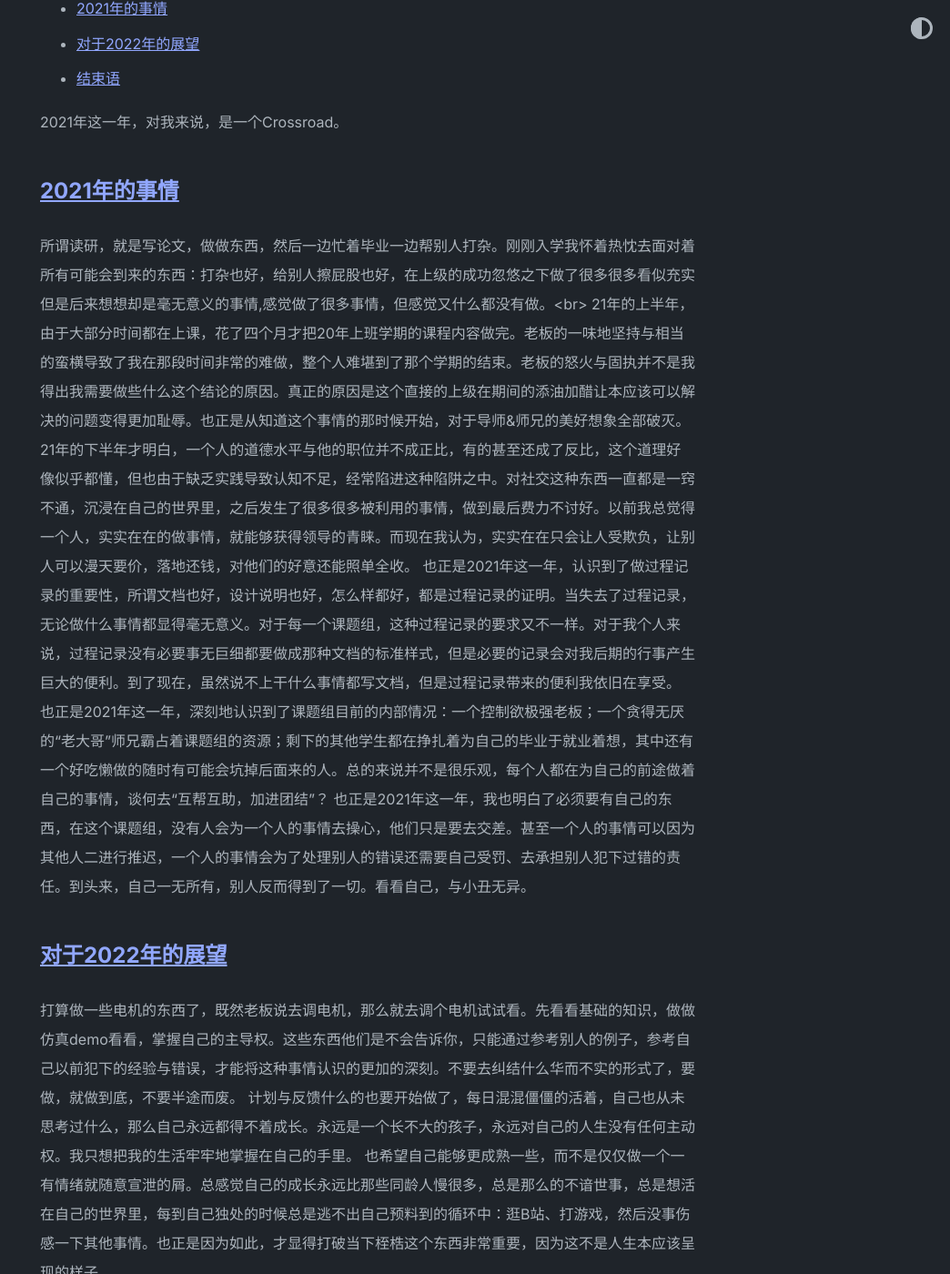
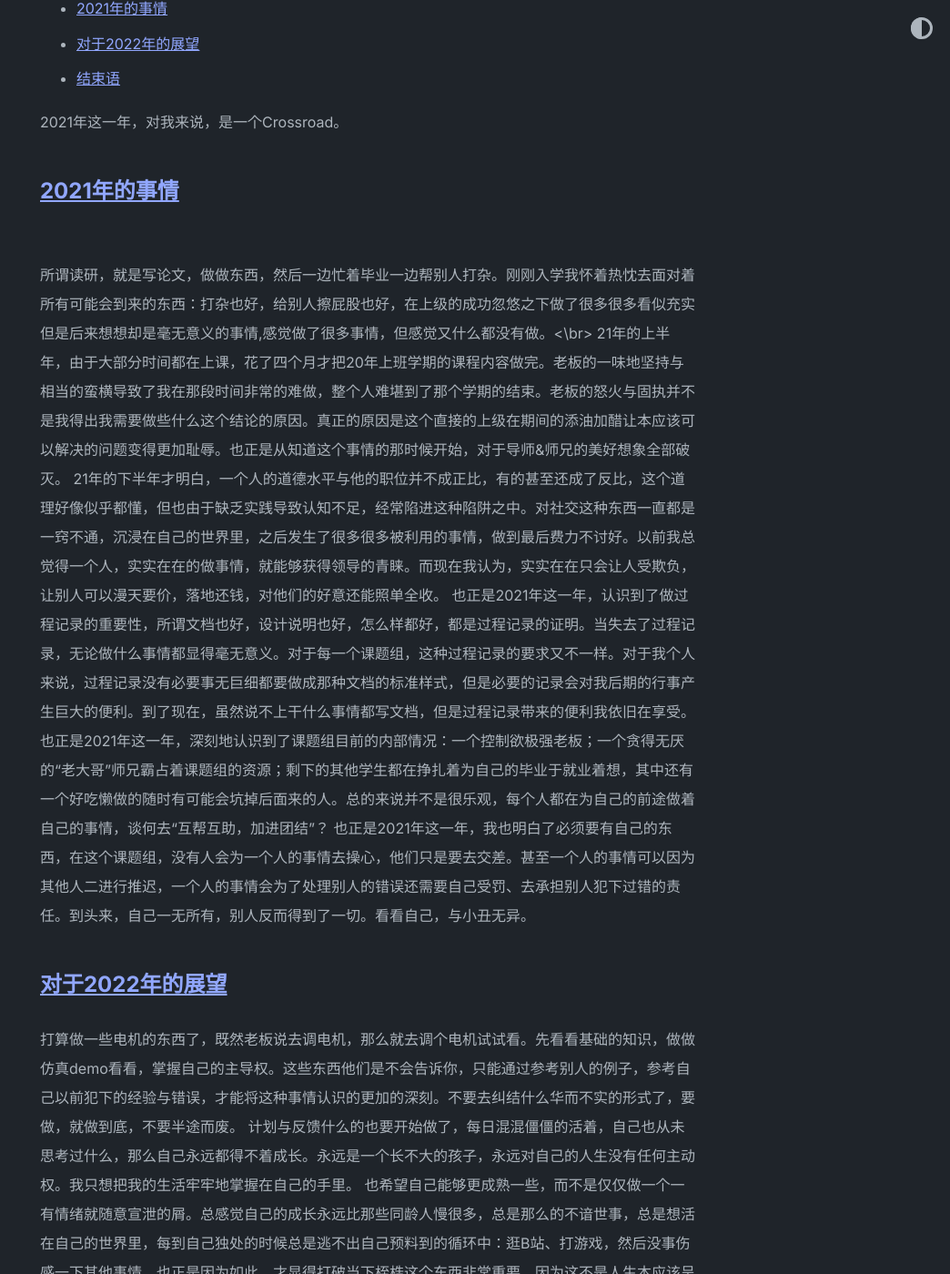
Before and after one commit to Withershins0001/Withershins.github.io, a Jekyll site: the page built from _posts/2022-01-02-The end of 2021.md, in a window 1280 px wide and 1400 px high, scrolled down 393 px. Shown: the whole window at 91% size, without its empty margins (236-1280 px from the left). Built offline with Jekyll 4.4.1, drawn with Linux system fonts in a browser that asks for light colours; part of the change alters nothing that is shown.

Commit message:
Update 2022-01-02-The end of 2021.md

```diff
--- a/_posts/2022-01-02-The end of 2021.md
+++ b/_posts/2022-01-02-The end of 2021.md
@@ -14,7 +14,7 @@ layout: post
 
 ## [2021年的事情](#2021年的事情)
 
-   所谓读研，就是写论文，做做东西，然后一边忙着毕业一边帮别人打杂。刚刚入学我怀着热忱去面对着所有可能会到来的东西：打杂也好，给别人擦屁股也好，在上级的成功忽悠之下做了很多很多看似充实但是后来想想却是毫无意义的事情,感觉做了很多事情，但感觉又什么都没有做。\<br>
+  <br/>所谓读研，就是写论文，做做东西，然后一边忙着毕业一边帮别人打杂。刚刚入学我怀着热忱去面对着所有可能会到来的东西：打杂也好，给别人擦屁股也好，在上级的成功忽悠之下做了很多很多看似充实但是后来想想却是毫无意义的事情,感觉做了很多事情，但感觉又什么都没有做。<\br>
    21年的上半年，由于大部分时间都在上课，花了四个月才把20年上班学期的课程内容做完。老板的一味地坚持与相当的蛮横导致了我在那段时间非常的难做，整个人难堪到了那个学期的结束。老板的怒火与固执并不是我得出我需要做些什么这个结论的原因。真正的原因是这个直接的上级在期间的添油加醋让本应该可以解决的问题变得更加耻辱。也正是从知道这个事情的那时候开始，对于导师&师兄的美好想象全部破灭。
   21年的下半年才明白，一个人的道德水平与他的职位并不成正比，有的甚至还成了反比，这个道理好像似乎都懂，但也由于缺乏实践导致认知不足，经常陷进这种陷阱之中。对社交这种东西一直都是一窍不通，沉浸在自己的世界里，之后发生了很多很多被利用的事情，做到最后费力不讨好。以前我总觉得一个人，实实在在的做事情，就能够获得领导的青睐。而现在我认为，实实在在只会让人受欺负，让别人可以漫天要价，落地还钱，对他们的好意还能照单全收。
    也正是2021年这一年，认识到了做过程记录的重要性，所谓文档也好，设计说明也好，怎么样都好，都是过程记录的证明。当失去了过程记录，无论做什么事情都显得毫无意义。对于每一个课题组，这种过程记录的要求又不一样。对于我个人来说，过程记录没有必要事无巨细都要做成那种文档的标准样式，但是必要的记录会对我后期的行事产生巨大的便利。到了现在，虽然说不上干什么事情都写文档，但是过程记录带来的便利我依旧在享受。
```
